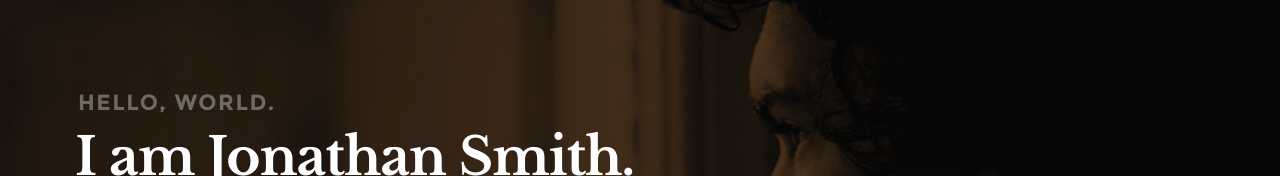
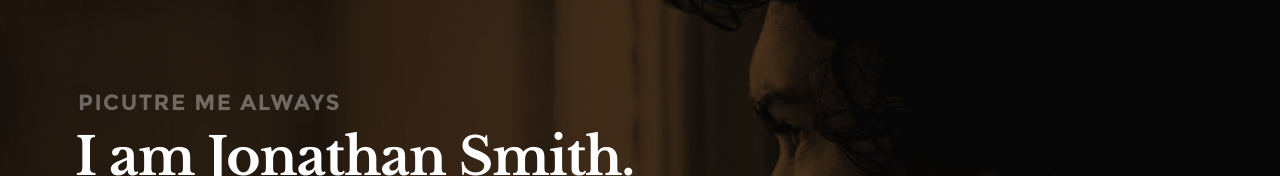
Before and after one commit to Enyorose/howdy-final, a plain HTML site: page index.html in a window 1280 px wide. Shown: the part 194-370 px from the top of the page. Drawn offline with Linux system fonts and the light colour scheme; files whose address does not match are found by name.

Commit message:
changed intro line

```diff
--- a/index.html
+++ b/index.html
@@ -101,7 +101,7 @@
 		   		<div class="col-twelve">
 			  			<div class="home-bottom-text">
 
-			  				<h3 class="animate-intro">Hello, World.</h3>
+			  				<h3 class="animate-intro">Picutre Me Always</h3>
 				  			<h1 class="animate-intro">
 							I am Jonathan Smith. <br>
 							Graphic &amp; UI/UX Designer <br>
```
